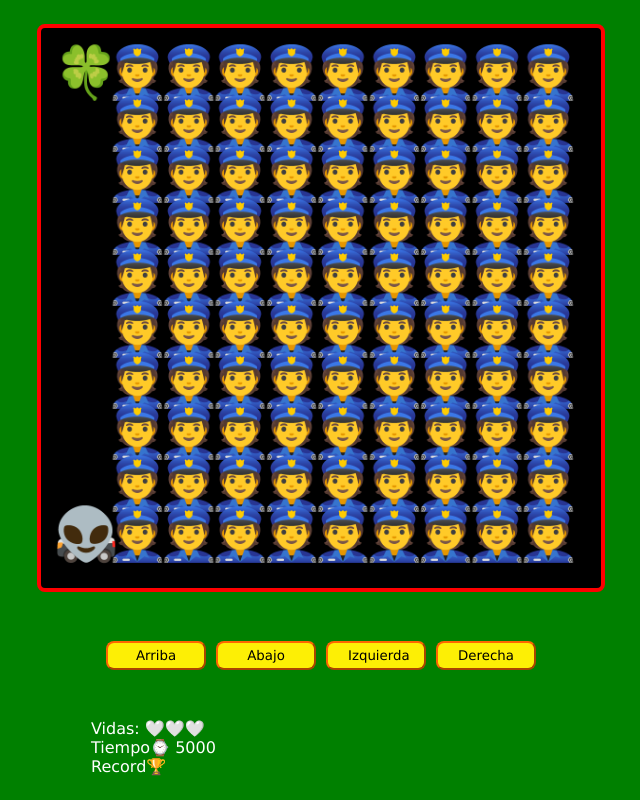
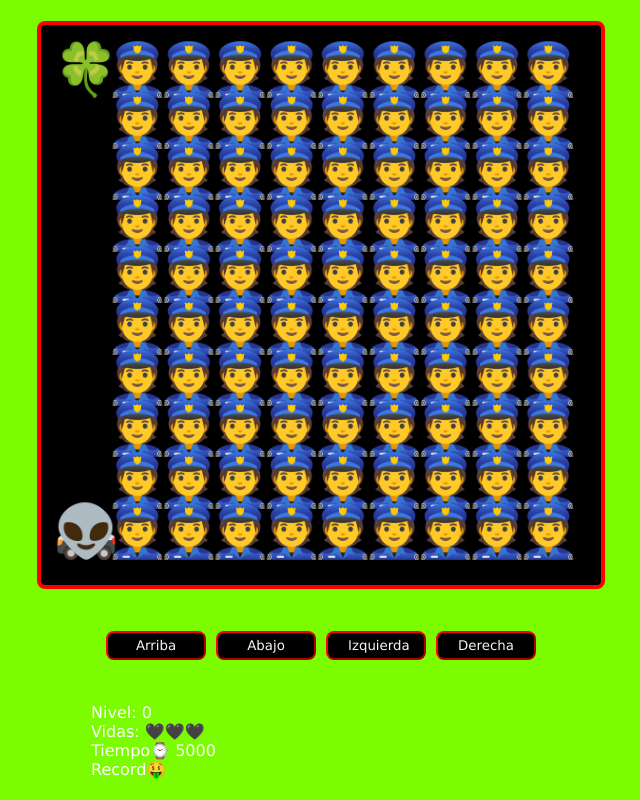
Before and after one commit to Lucag502/taller-practico-js-videojuego, a plain HTML site: page index.html in a window 1280 px wide. Shown: the whole page, without its empty margins (319-959 px from the left). Drawn offline with Linux system fonts and the light colour scheme.

Commit message:
agregando el marcador de nivel

```diff
--- a/game.js
+++ b/game.js
@@ -10,6 +10,7 @@ const spanRecord = document.querySelector('#record');
 const pResult = document.querySelector('#result');
 const reset_window = document.querySelector('.reset_window')
 const reset_confirm = document.querySelector('#reset_confirm');
+const actualLevel = document.querySelector('#actualLevel');
 
 
 let canvasSize;
@@ -59,6 +60,7 @@ function setCanvasSize() {
 
 function startGame() {
     reset_window.classList.add('inactive');
+    actualLevel.innerHTML = level;
 
     console.log({canvasSize, elementSize});
 
--- a/index.html
+++ b/index.html
@@ -23,9 +23,10 @@
     </div>
 
     <div class="messages">
-        <p> Vidas: <span id="lives"></span> </p>
+        <p>Nivel: <span id="actualLevel"></span> </p>
+        <p>Vidas: <span id="lives"></span> </p>
         <p>Tiempo⌚ <span id="time"></span></p>
-        <p>Record🏆<span id="record"></span></p>
+        <p>Record🤑<span id="record"></span></p>
 
     </div>
     </div>
--- a/maps.js
+++ b/maps.js
@@ -12,7 +12,7 @@ const emojis = {
   'BOMB_COLLISION': '🔥',
   'GAME_OVER': '👎',
   'WIN': '🏆',
-  'HEARTH' : '🤍',
+  'HEARTH' : '🖤',
 };
 
 const maps = [];
--- a/styles.css
+++ b/styles.css
@@ -1,5 +1,5 @@
 body {
-    background-color: green;
+    background-color: lawngreen;
     color: #fff;
     font-family: Verdana, Geneva, Tahoma, sans-serif;
     margin: 0;
@@ -31,12 +31,14 @@ body {
     flex-wrap: wrap;
     margin: 0 auto;
     width: 100%;
+
   }
 
   button {
-    background-color: #fdef05;
+    color: whitesmoke;
+    background-color: black;
     border-radius: 8px;
-    border-color: #ff6600;
+    border-color: red;
     font-family: inherit;
     margin: 0;
     padding: 5px 20px;
```
